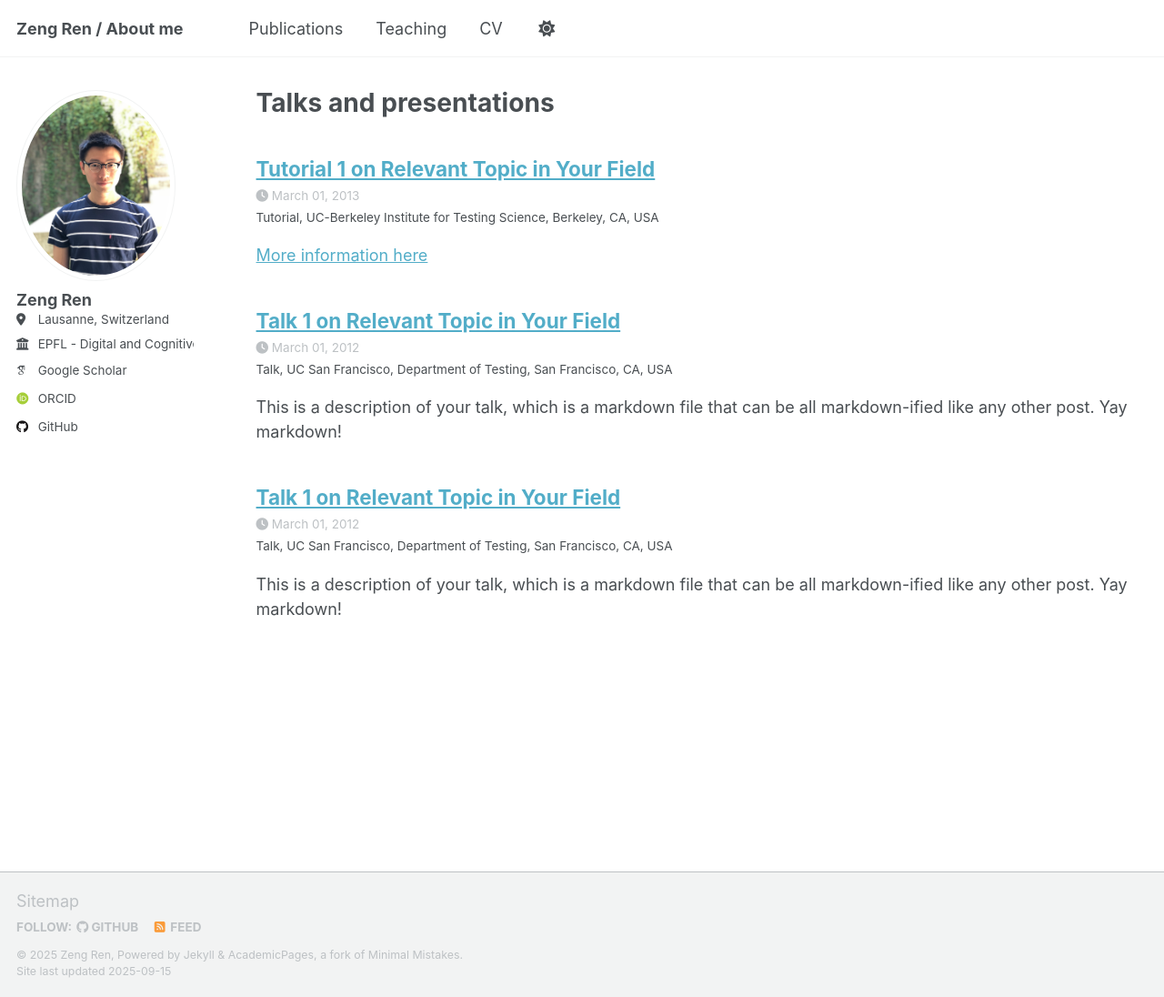
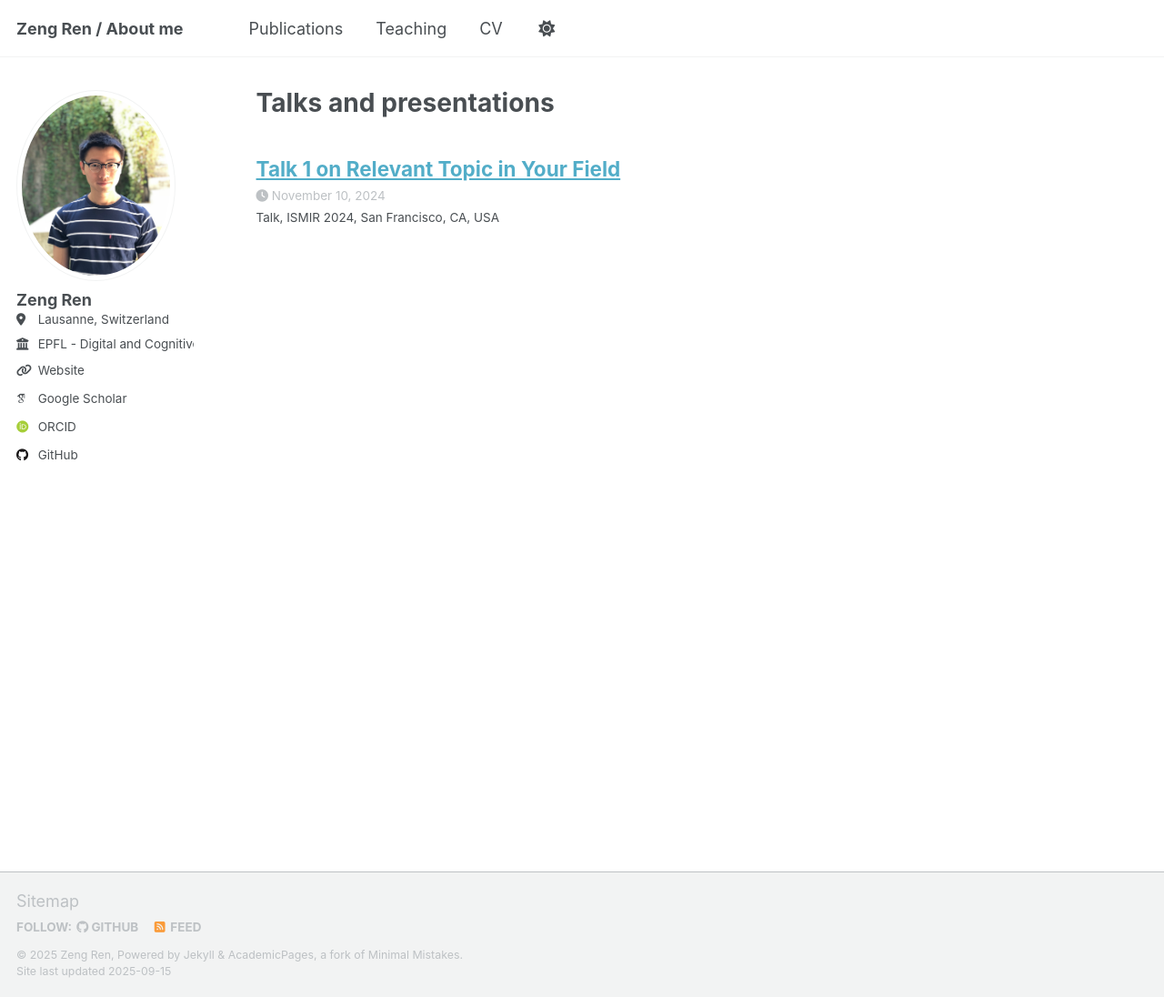
Before and after one commit to ren-zeng/ren-zeng.github.io, a Jekyll site: the page built from _pages/talks.html, in a window 1280 px wide and 1096 px high. Shown: the whole window at 91% size. Built offline with Jekyll 4.4.1, drawn with Linux system fonts in a browser that asks for light colours; some web fonts are replaced; a script that is not in the unit is left out.

Commit message:
delete template talks, add dcml url

```diff
--- a/_config.yml
+++ b/_config.yml
@@ -27,8 +27,8 @@ author:
   pronouns         : # example: "she/her"
   bio              :
   location         : "Lausanne, Switzerland"
-  employer         : "EPFL - Digital and Cognitive Musicology Lab"
-  uri              : # URL
+  employer         : EPFL - Digital and Cognitive Musicology Lab
+  uri              : https://people.epfl.ch/zeng.ren?lang=en
   email            :
 
   # Academic websites
--- a/_talks/2012-03-01-talk-1.md
+++ /dev/null
@@ -1,11 +0,0 @@
----
-title: "Talk 1 on Relevant Topic in Your Field"
-collection: talks
-type: "Talk"
-permalink: /talks/2012-03-01-talk-1
-venue: "UC San Francisco, Department of Testing"
-date: 2012-03-01
-location: "San Francisco, CA, USA"
----
-
-This is a description of your talk, which is a markdown file that can be all markdown-ified like any other post. Yay markdown!
--- a/_talks/2013-03-01-tutorial-1.md
+++ /dev/null
@@ -1,13 +0,0 @@
----
-title: "Tutorial 1 on Relevant Topic in Your Field"
-collection: talks
-type: "Tutorial"
-permalink: /talks/2013-03-01-tutorial-1
-venue: "UC-Berkeley Institute for Testing Science"
-date: 2013-03-01
-location: "Berkeley, CA, USA"
----
-
-[More information here](http://exampleurl.com)
-
-This is a description of your tutorial, note the different field in type. This is a markdown files that can be all markdown-ified like any other post. Yay markdown!
--- a/_talks/ismir2023.md
+++ b/_talks/ismir2023.md
@@ -2,10 +2,8 @@
 title: "Talk 1 on Relevant Topic in Your Field"
 collection: talks
 type: "Talk"
-permalink: /talks/ismir2023
-venue: "UC San Francisco, Department of Testing"
-date: 2012-03-01
+permalink: /talks/ismir2024
+venue: "ISMIR 2024"
+date: 2024-11-10
 location: "San Francisco, CA, USA"
 ---
-
-This is a description of your talk, which is a markdown file that can be all markdown-ified like any other post. Yay markdown!
```
